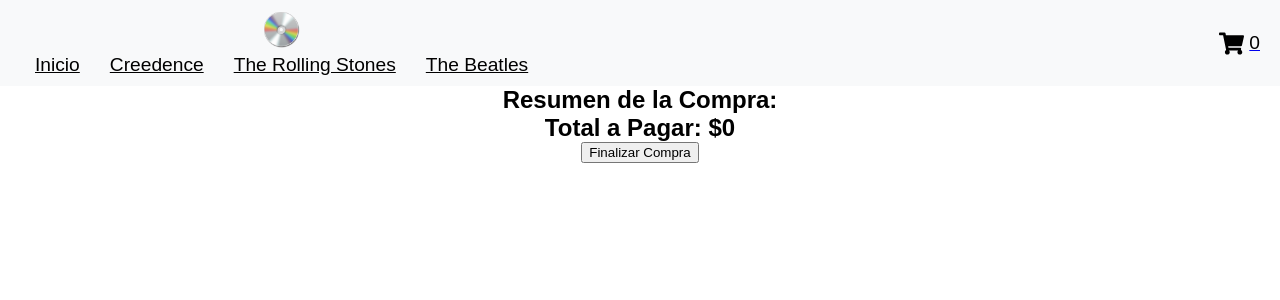
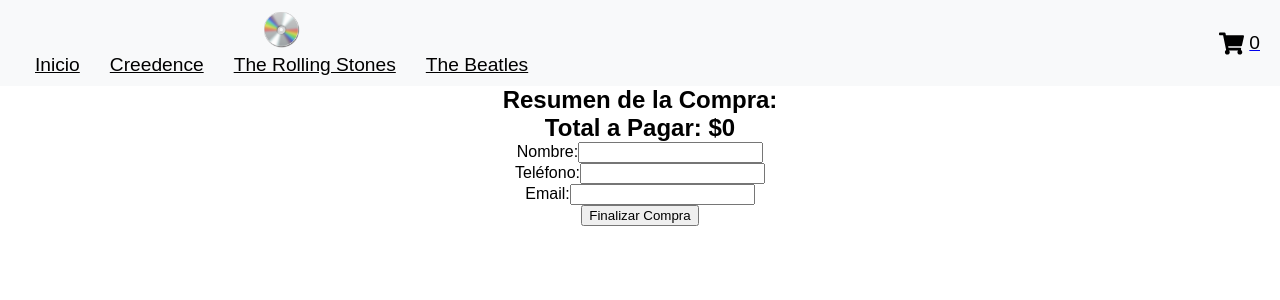
Before and after one commit to Laureano-Cofre/EntregaFinal-CofreLaureano-ReactJS, a React (Vite) app in the folder EntregaFinal-Cofre-Laureano-React/: page /checkout in a window 1280 px wide. Shown: the top 300 px of the page. Built offline with nearby package versions, Linux system fonts and the light colour scheme.

Commit message:
Notificación

```diff
--- a/EntregaFinal-Cofre-Laureano-React/src/components/Cart/Cart.jsx
+++ b/EntregaFinal-Cofre-Laureano-React/src/components/Cart/Cart.jsx
@@ -1,5 +1,3 @@
-// Cart.jsx
-
 import React, { useContext } from 'react';
 import { CartContext } from '../../context/CartContext';
 import { Link } from 'react-router-dom';
--- a/EntregaFinal-Cofre-Laureano-React/src/components/Checkout/Checkout.css
+++ b/EntregaFinal-Cofre-Laureano-React/src/components/Checkout/Checkout.css
@@ -44,3 +44,25 @@
     font-size: 1.5em;
     color: #333;
   }
+
+
+.notification {
+  position: fixed;
+  bottom: 20px;
+  left: 50%;
+  transform: translateX(-50%);
+  background-color: #28a745;
+  color: white;
+  padding: 15px;
+  border-radius: 5px;
+  box-shadow: 0 2px 5px rgba(0,0,0,0.3);
+  z-index: 1000;
+  animation: fadeInOut 3s ease-out;
+}
+
+@keyframes fadeInOut {
+  0% { opacity: 0; }
+  10% { opacity: 1; }
+  90% { opacity: 1; }
+  100% { opacity: 0; }
+}
--- a/EntregaFinal-Cofre-Laureano-React/src/components/Checkout/Checkout.jsx
+++ b/EntregaFinal-Cofre-Laureano-React/src/components/Checkout/Checkout.jsx
@@ -1,12 +1,29 @@
-import React, { useContext } from 'react';
+// Checkout.jsx
+
+import React, { useContext, useState } from 'react';
 import { CartContext } from '../../context/CartContext';
-import "./Checkout.css"
+import "./Checkout.css";
 
 const Checkout = () => {
-  const { carrito, precioTotal } = useContext(CartContext);
+  const { carrito, precioTotal, vaciarCarrito } = useContext(CartContext);
+  const [formData, setFormData] = useState({ nombre: '', telefono: '', email: '' });
+  const [notification, setNotification] = useState('');
+
+  const handleChangeInput = (e) => {
+    const { name, value } = e.target;
+    setFormData(prevState => ({
+      ...prevState,
+      [name]: value
+    }));
+  };
 
   const handleCheckout = () => {
-    alert("¡Gracias por tu compra! Nos pondremos en contacto contigo por correo electrónico para finalizar los detalles.");
+
+    vaciarCarrito();
+
+    setNotification("¡Gracias por tu compra! Nos pondremos en contacto contigo por correo electrónico para finalizar los detalles.");
+
+    setTimeout(() => setNotification(''), 3000);
   };
 
   return (
@@ -22,7 +39,32 @@ const Checkout = () => {
         </ul>
       ))}
       <h2>Total a Pagar: ${precioTotal()}</h2>
-      <button onClick={handleCheckout}>Finalizar Compra</button>
+
+
+      <form onSubmit={(e) => { e.preventDefault(); handleCheckout(); }}>
+        <div>
+          <label>
+            Nombre:
+            <input type="text" name="nombre" value={formData.nombre} onChange={handleChangeInput} required />
+          </label>
+        </div>
+        <div>
+          <label>
+            Teléfono:
+            <input type="tel" name="telefono" value={formData.telefono} onChange={handleChangeInput} required />
+          </label>
+        </div>
+        <div>
+          <label>
+            Email:
+            <input type="email" name="email" value={formData.email} onChange={handleChangeInput} required />
+          </label>
+        </div>
+        <button type="submit">Finalizar Compra</button>
+      </form>
+
+
+      {notification && <div className="notification">{notification}</div>}
     </div>
   );
 };
--- a/EntregaFinal-Cofre-Laureano-React/src/context/CartContext.jsx
+++ b/EntregaFinal-Cofre-Laureano-React/src/context/CartContext.jsx
@@ -1,5 +1,3 @@
-// CartContext.jsx
-
 import React, { createContext, useState } from 'react';
 
 export const CartContext = createContext();
```
